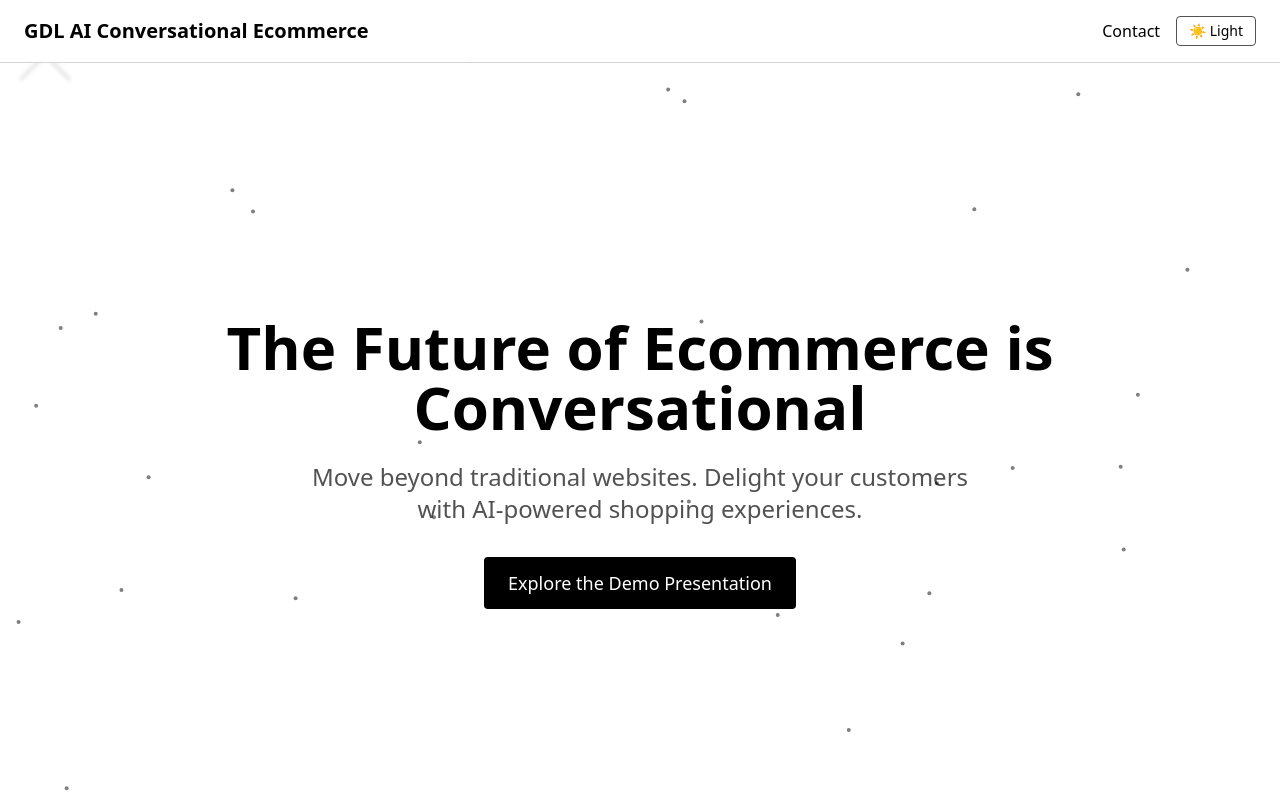
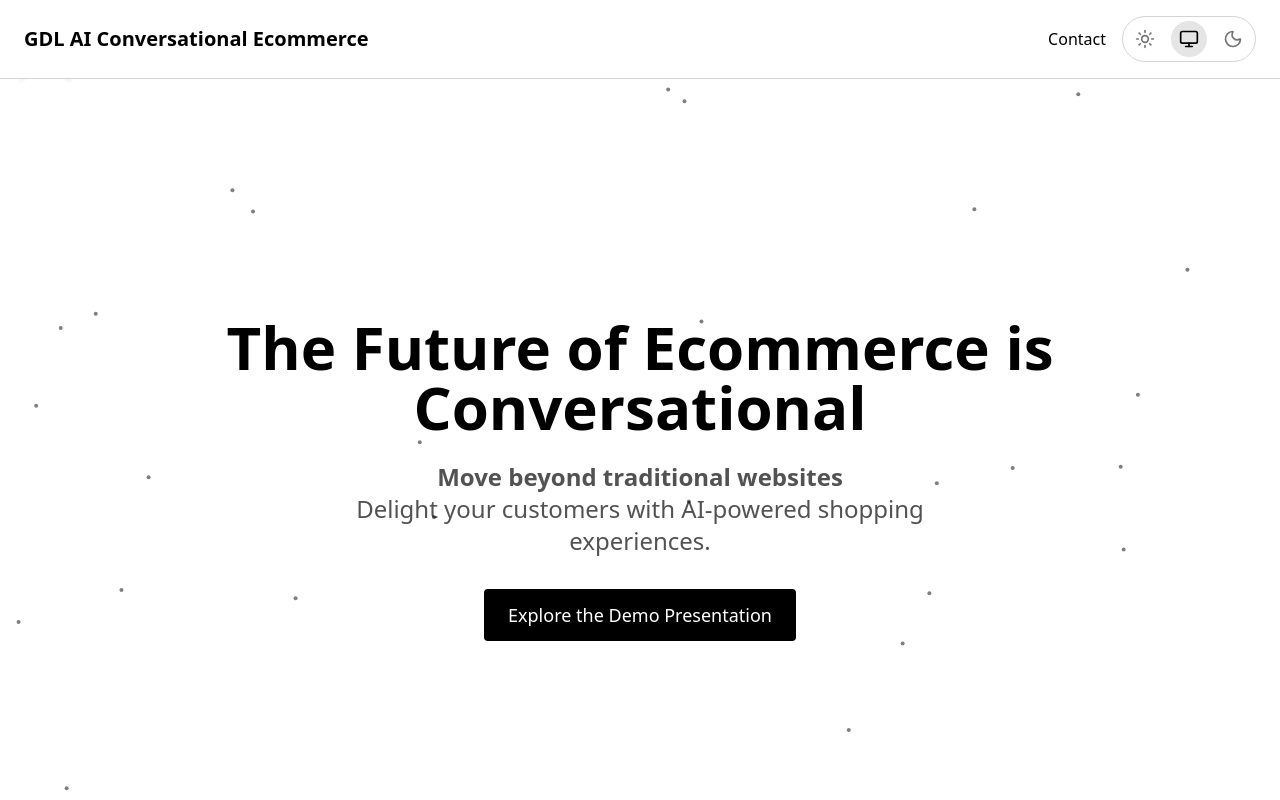
Before and after one commit to Glam-Digital-Lab/ai-head-pitch, a Next.js app: page / in a window 1280 px wide. Shown: the top 800 px of the page. Built offline with nearby package versions, Linux system fonts and the light colour scheme.

Commit message:
third commit5

```diff
--- a/app/layout.tsx
+++ b/app/layout.tsx
@@ -26,7 +26,7 @@ export default function RootLayout({ children }: { children: ReactNode }) {
             The Future of Ecommerce is Conversational
           </h1>
           <p className="text-lg md:text-2xl text-neutral-600 dark:text-neutral-400 max-w-2xl mb-8">
-            Move beyond traditional websites. Delight your customers with AI-powered shopping experiences.
+            <span><b>Move beyond traditional websites</b></span> <br></br>Delight your customers with AI-powered shopping experiences.
           </p>
           <a
             href="#presentation"
--- a/components/ThemeToggle.tsx
+++ b/components/ThemeToggle.tsx
@@ -1,42 +1,62 @@
 'use client';
 
-import { useEffect, useState } from 'react';
+import React, { useEffect, useState } from 'react';
+import { SunIcon, MoonIcon, MonitorIcon as DesktopComputerIcon  } from 'lucide-react';
+
+const themes = ['light', 'system', 'dark'] as const;
+type Theme = typeof themes[number];
 
 export default function ThemeToggle() {
   const [mounted, setMounted] = useState(false);
-  const [theme, setTheme] = useState<'light' | 'dark'>('dark');
+  const [theme, setTheme] = useState<Theme>('system');
 
   useEffect(() => {
-    // Evita flickering
     setMounted(true);
-
-    const stored = localStorage.getItem('theme');
-    if (stored === 'light' || stored === 'dark') {
+    const stored = (localStorage.getItem('theme') as Theme) || 'system';
+    if (themes.includes(stored)) {
       setTheme(stored);
-      document.documentElement.classList.toggle('dark', stored === 'dark');
-    } else {
-      const prefersDark = window.matchMedia('(prefers-color-scheme: dark)').matches;
-      const systemTheme = prefersDark ? 'dark' : 'light';
-      setTheme(systemTheme);
-      document.documentElement.classList.toggle('dark', prefersDark);
     }
+    applyTheme(stored);
   }, []);
 
-  const toggle = () => {
-    const newTheme = theme === 'dark' ? 'light' : 'dark';
-    setTheme(newTheme);
-    document.documentElement.classList.toggle('dark', newTheme === 'dark');
-    localStorage.setItem('theme', newTheme);
-  };
+  function applyTheme(value: Theme) {
+    const root = document.documentElement;
+    root.classList.remove('light', 'dark');
+    if (value === 'system') {
+      const dark = window.matchMedia('(prefers-color-scheme: dark)').matches;
+      root.classList.toggle('dark', dark);
+    } else {
+      root.classList.toggle('dark', value === 'dark');
+    }
+  }
+
+  function handleClick(nextIndex: number) {
+    const next = themes[nextIndex % themes.length];
+    setTheme(next);
+    localStorage.setItem('theme', next);
+    applyTheme(next);
+  }
 
   if (!mounted) return null;
 
   return (
-    <button
-      onClick={toggle}
-      className="text-sm px-3 py-1 border border-neutral-600 rounded hover:bg-neutral-800 transition"
-    >
-      {theme === 'dark' ? '🌙 Dark' : '☀️ Light'}
-    </button>
+    <div className="flex items-center space-x-2 border border-neutral-300 dark:border-neutral-600 rounded-full p-1 bg-white dark:bg-black">
+      {themes.map((t, i) => {
+        const Icon = t === 'light' ? SunIcon : t === 'dark' ? MoonIcon : DesktopComputerIcon;
+        const isActive = theme === t;
+        return (
+          <button
+            key={t}
+            aria-label={t}
+            onClick={() => handleClick(i)}
+            className={`p-2 rounded-full transition-colors ${
+              isActive ? 'bg-neutral-200 dark:bg-neutral-800' : 'hover:bg-neutral-100 dark:hover:bg-neutral-700'
+            }`}
+          >
+            <Icon className={`h-5 w-5 ${isActive ? 'text-black dark:text-white' : 'text-neutral-500 dark:text-neutral-400'}`} />
+          </button>
+        );
+      })}
+    </div>
   );
 }
--- a/package.json
+++ b/package.json
@@ -10,6 +10,7 @@
   "dependencies": {
     "autoprefixer": "^10.4.14",
     "framer-motion": "^10.18.0",
+    "lucide-react": "^0.525.0",
     "next": "15.0.0",
     "postcss": "^8.4.24",
     "react": "18.3.*",
```
Also changed, not shown: 1 other file (tests, documents, lock files or other folders).
